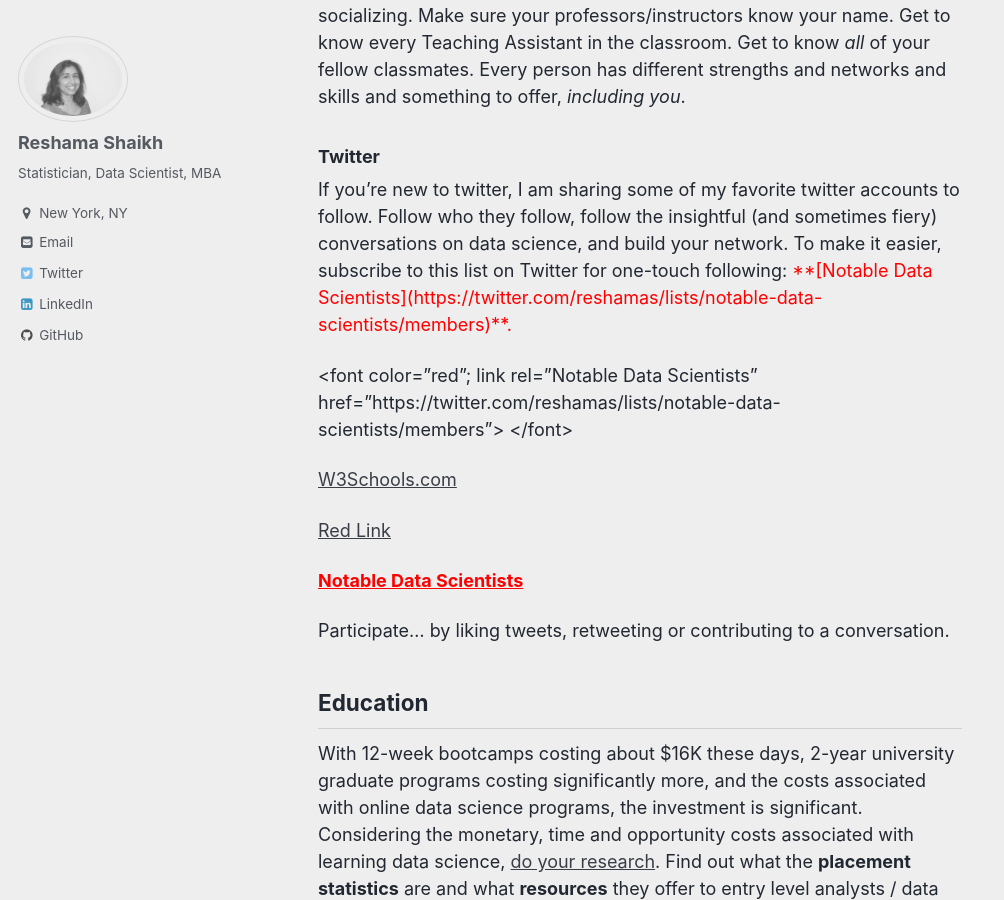
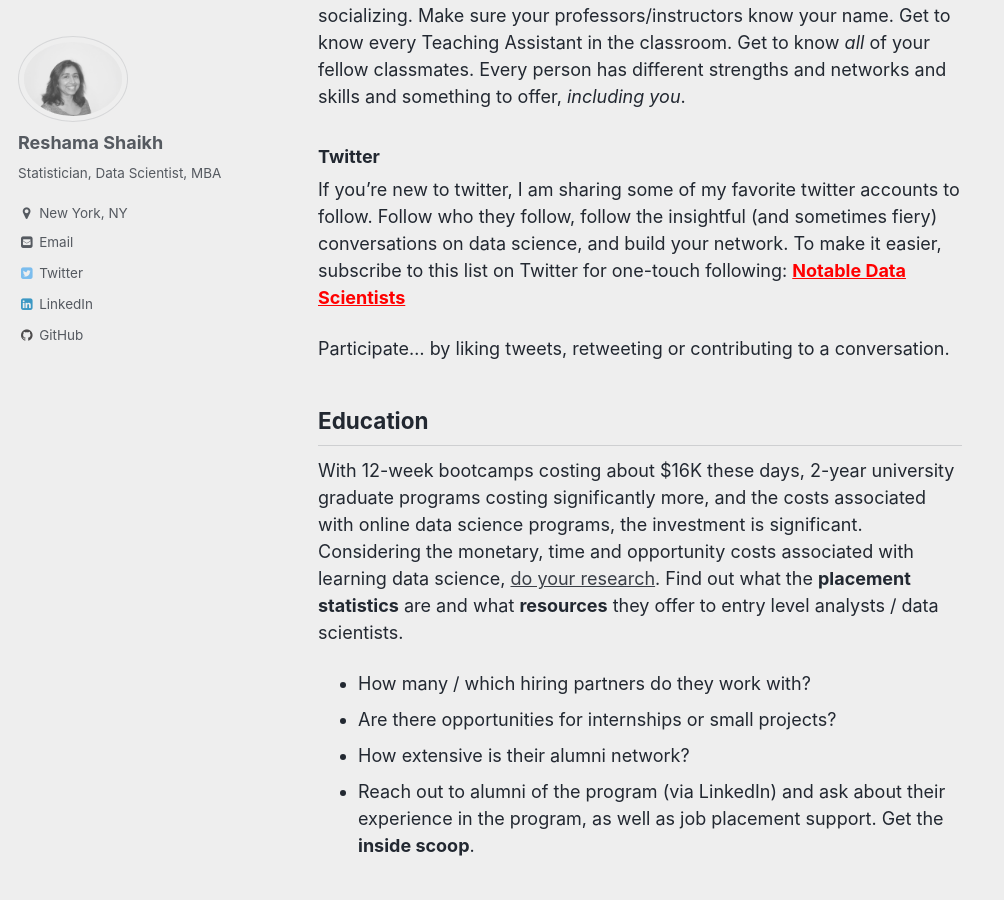
Before and after one commit to reshamas/reshamas.github.io, a Jekyll site: the page built from _posts/2018-02-26-first-data-science-job.md, in a window 1280 px wide and 900 px high, scrolled down 3663 px. Shown: the whole window, without its empty margins (0-1004 px from the left). Built offline with Jekyll 4.4.1, drawn with Linux system fonts in a browser that asks for light colours; some of the changed text lies outside the part shown.

Commit message:
Update 2018-02-26-first-data-science-job.md

```diff
--- a/_posts/2018-02-26-first-data-science-job.md
+++ b/_posts/2018-02-26-first-data-science-job.md
@@ -70,17 +70,7 @@
 When in a formal educational program, make sure to speak and connect with everyone, not just the folks with whom you feel most comfortable socializing.  Make sure your professors/instructors know your name.  Get to know every Teaching Assistant in the classroom.  Get to know *all* of your fellow classmates.  Every person has different strengths and networks and skills and something to offer, *including you*.
 
 ### Twitter
-If you're new to twitter, I am sharing some of my favorite twitter accounts to follow.  Follow who they follow, follow the insightful (and sometimes fiery) conversations on data science, and build your network.  To make it easier, subscribe to this list on Twitter for one-touch following:  <font color="red">
-**[Notable Data Scientists](https://twitter.com/reshamas/lists/notable-data-scientists/members)**. </font>
-
-<font color="red"; link rel="Notable Data Scientists" href="https://twitter.com/reshamas/lists/notable-data-scientists/members"> </font>
-
-<a font color="red" href="https://www.w3schools.com">  <bold> W3Schools.com  </bold> </a>
-
-<a href="http://example.com/" style="color:9333FF;">Red Link</a>
-
-<a href="https://twitter.com/reshamas/lists/notable-data-scientists/members" style="color:red; font-weight: bold">Notable Data Scientists</a>
-
+If you're new to twitter, I am sharing some of my favorite twitter accounts to follow.  Follow who they follow, follow the insightful (and sometimes fiery) conversations on data science, and build your network.  To make it easier, subscribe to this list on Twitter for one-touch following:  <a href="https://twitter.com/reshamas/lists/notable-data-scientists/members" style="color:red; font-weight: bold">Notable Data Scientists</a>
 
 Participate... by liking tweets, retweeting or contributing to a conversation.
 
```
